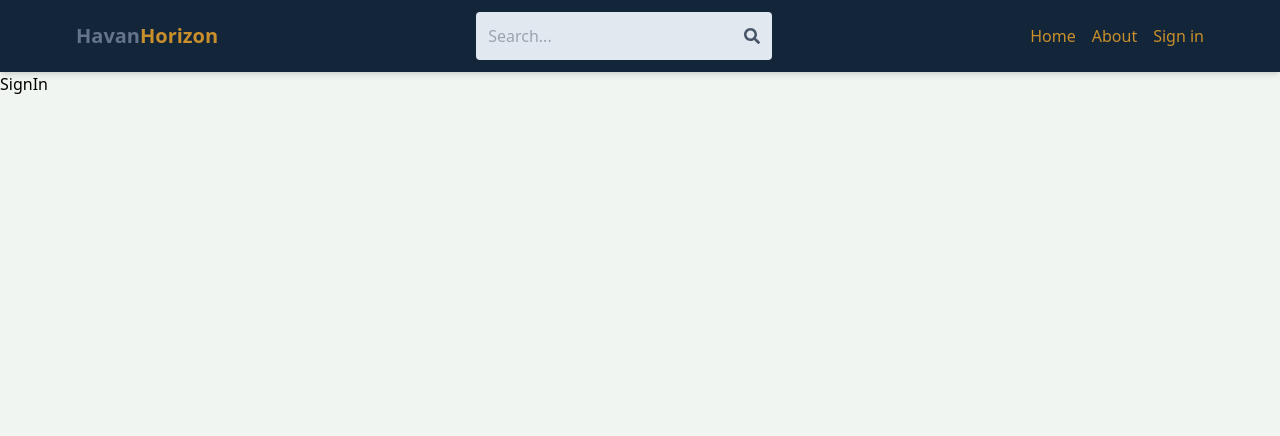
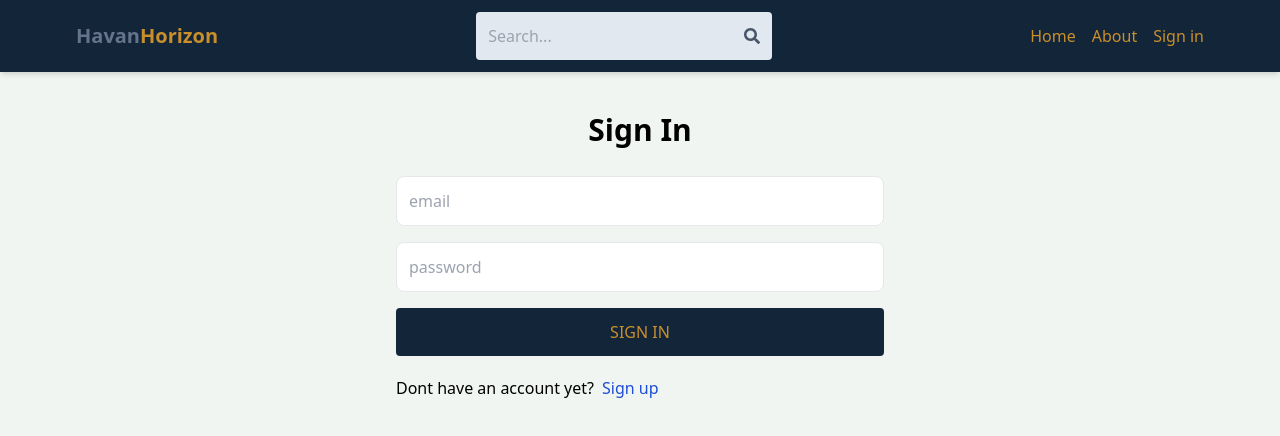
Before and after one commit to NDDuy1006/mern-stack-realtor, a React (Vite) app: page /sign-in in a window 1280 px wide. Shown: the top 436 px of the page. Built offline with nearby package versions, Linux system fonts and the light colour scheme.

Commit message:
finished signin logics

```diff
--- a/src/pages/SignIn.tsx
+++ b/src/pages/SignIn.tsx
@@ -1,8 +1,87 @@
+/* eslint-disable @typescript-eslint/no-explicit-any */
+import { useState } from "react"
+import { Link, useNavigate } from "react-router-dom"
+import { SignInFormType } from "../types"
 
 
 const SignIn = () => {
+  const [formData, setFormData] = useState<SignInFormType>({
+    email: "",
+    password: ""
+  })
+  const [error, setError] = useState(null)
+  const [loading, setLoading] = useState(false)
+
+  const navigate = useNavigate()
+
+  const handleChange = (e: React.ChangeEvent<HTMLInputElement>) => {
+    const { name, value } = e.target
+    setFormData({...formData, [name]: value})
+  }
+
+  const handleSubmit = async (e: React.FormEvent<HTMLFormElement>): Promise<void> => {
+    e.preventDefault()
+    try {
+      setLoading(true)
+      const res = await fetch("api/auth/signin",
+        {
+          method: "POST",
+          headers: {
+            "Content-Type": "application/json",
+          },
+          body: JSON.stringify(formData)
+        }
+      )
+      const data = await res.json()
+      if (data.success === false) {
+        setError(data.message)
+        setLoading(false)
+        return
+      }
+      setLoading(false)
+      setError(null)
+      navigate("/")
+    } catch (error: any) {
+      setLoading(false)
+      setError(error)
+    }
+  }
+
   return (
-    <div>SignIn</div>
+    <div className=" p-3 max-w-lg mx-auto">
+      <h1 className="text-3xl text-center font-semibold my-7">Sign In</h1>
+      <form onSubmit={handleSubmit} className="flex flex-col gap-4">
+        <input
+          type="email"
+          name="email"
+          value={formData.email}
+          placeholder="email"
+          className="border p-3 rounded-lg"
+          onChange={handleChange}
+        />
+        <input
+          type="password"
+          name="password"
+          value={formData.password}
+          placeholder="password"
+          className="border p-3 rounded-lg"
+          onChange={handleChange}
+        />
+        <button
+          disabled={loading}
+          className="bg-main-theme text-secondary-theme p-3 rounded uppercase hover:opacity-95 disabled:opacity-70"
+        >
+          {loading ? "Loading..." : "Sign In"}
+        </button>
+      </form>
+      <div className="flex gap-2 mt-5">
+        <p>Dont have an account yet?</p>
+        <Link to="/sign-up">
+          <span className="text-blue-700">Sign up</span>
+        </Link>
+      </div>
+      {error && <p className="text-red-500 mt-5">{error}</p>}
+    </div>
   )
 }
 
--- a/src/types/index.ts
+++ b/src/types/index.ts
@@ -1,2 +1,3 @@
 export type { default as UserType } from './user';
 export type { default as SignUpFormType } from './signUpFormType';
+export type { default as SignInFormType } from './signInFormType';
--- /dev/null
+++ b/src/types/signInFormType.ts
@@ -0,0 +1,6 @@
+interface SignInFormType {
+  email: string;
+  password: string;
+}
+
+export default SignInFormType
```
